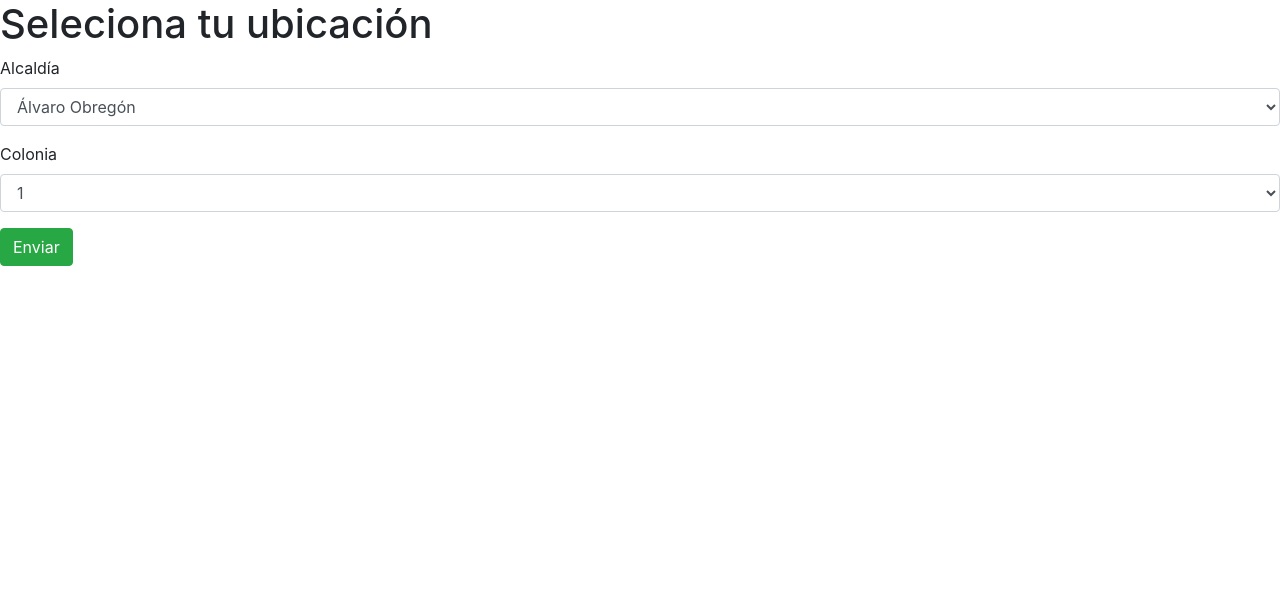
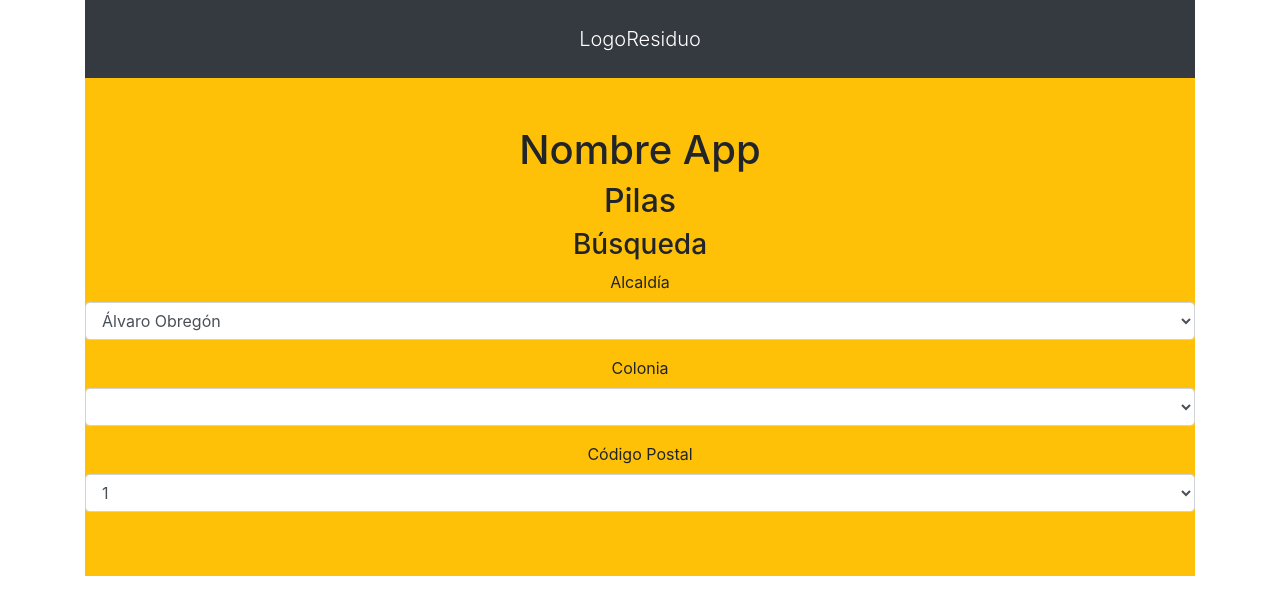
Before and after one commit to tomatovalley/ecologia-team5-gestion-de-residuos, a plain HTML site: page components/pilas.html in a window 1280 px wide. Drawn offline with nearby package versions, Linux system fonts and the light colour scheme.

Commit message:
Update pilas.html

```diff
--- a/components/pilas.html
+++ b/components/pilas.html
@@ -1,5 +1,6 @@
 <!doctype html>
 <html lang="es">
+
 <head>
     <!-- Required meta tags -->
     <meta charset="utf-8">
@@ -14,31 +15,37 @@
     <script src="https://cdn.jsdelivr.net/npm/popper.js@1.16.1/dist/umd/popper.min.js" integrity="sha384-9/reFTGAW83EW2RDu2S0VKaIzap3H66lZH81PoYlFhbGU+6BZp6G7niu735Sk7lN" crossorigin="anonymous"></script>
     <script src="https://stackpath.bootstrapcdn.com/bootstrap/4.5.2/js/bootstrap.min.js" integrity="sha384-B4gt1jrGC7Jh4AgTPSdUtOBvfO8shuf57BaghqFfPlYxofvL8/KUEfYiJOMMV+rV" crossorigin="anonymous"></script>
     <script src="https://cdn.jsdelivr.net/npm/vue/dist/vue.js"></script>
+
     <title>Pilas</title>
 </head>
+
 <body>
-    <h1>Seleciona tu ubicación</h1>
-<form>
-  <div class="form-group">
+    <div class="container">
+        <div class="bg-dark py-4 text-center">
+            <a href="#" class="text-white p-2 lead">LogoResiduo</a>
+        </div>
+
+        <div class="bg-warning text-center py-5">
+            <h1>Nombre App</h1>
+            <h2>Pilas</h2>
+            <h3>Búsqueda</h3>
+            <div class="form-group" id="app-alcaldias">
                 <label for="exampleFormControlSelect1">Alcaldía</label>
                 <select class="form-control" id="exampleFormControlSelect1">
-      <option>Álvaro Obregón</option>
-      <option>Azcapotzalco</option>
-      <option>Benito Juárez</option>
-      <option>Coyoacán</option>
-      <option>Cuajimalpa</option>
-      <option>Cuauhtémoc</option>
-      <option>Gustavo A. Madero</option>
-      <option>Iztacalco</option>
-      <option>Iztapalapa</option>
-      <option>Miguel Hidalgo</option>
-      <option>Tlalpan</option>
-      <option>Venustiano Carranza</option>
-      <option>Xochimilco</option>
+                <option v-for="alcaldia in alcaldias">
+                  {{alcaldia.text}}
+                </option>
+              </select>
+            </div>
+            <div class="form-group" id="app-alcaldias">
+                <label for="exampleFormControlSelect1">Colonia</label>
+                <select class="form-control" id="exampleFormControlSelect1">
+
+
               </select>
             </div>
             <div class="form-group">
-    <label for="exampleFormControlSelect1">Colonia</label>
+                <label for="exampleFormControlSelect1">Código Postal</label>
                 <select class="form-control" id="exampleFormControlSelect1">
                 <option>1</option>
                 <option>2</option>
@@ -47,10 +54,46 @@
                 <option>5</option>
               </select>
             </div>
-  <button type="button" class="btn btn-success">Enviar</button>
-</form>
-    <script type="text/javascript">
-      alert("si sirve!");
+
+
+        </div>
+        <script>
+            var app_alcaldias = new Vue({
+                el: '#app-alcaldias',
+                data: {
+                    alcaldias: [{
+                        text: 'Álvaro Obregón'
+                    }, {
+                        text: 'Azcapotzalco'
+                    }, {
+                        text: 'Benito Juárez'
+                    }, {
+                        text: 'Cuauhtémoc'
+                    }, {
+                        text: 'Gustavo A.Madero'
+                    }, {
+                        text: 'Iztacalco'
+                    }, {
+                        text: 'Iztapalapa'
+                    }, {
+                        text: 'Magdalena Contreras'
+                    }, {
+                        text: 'Miguel Hidalgo'
+                    }, {
+                        text: 'Milpa Alta'
+                    }, {
+                        text: 'Tlahuac'
+                    }, {
+                        text: 'Tlalpan'
+                    }, {
+                        text: 'Venustiano Carranza'
+                    }, {
+                        text: 'Xochimilco'
+                    }]
+                }
+            })
         </script>
+
 </body>
+
 </html>
```
Lines whose indentation alone changed are shown as unchanged.
